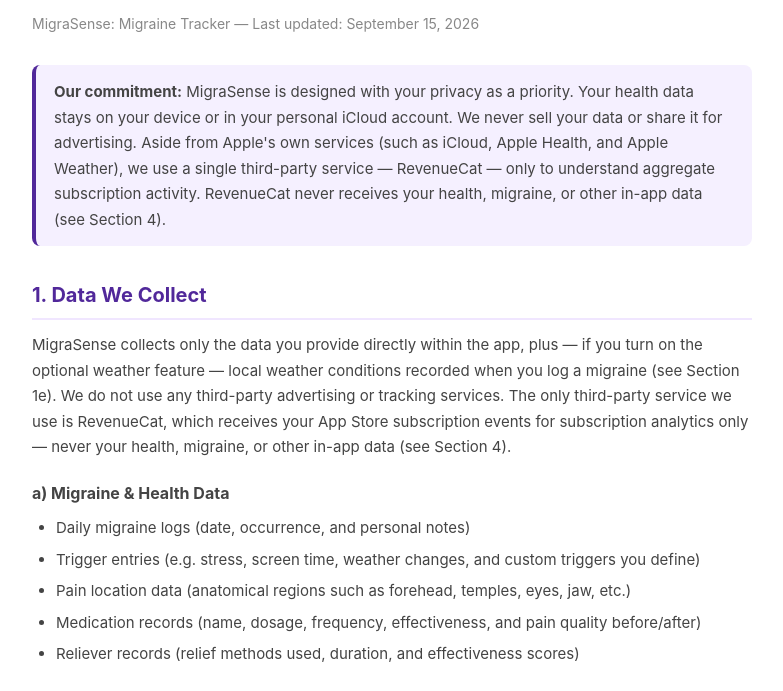
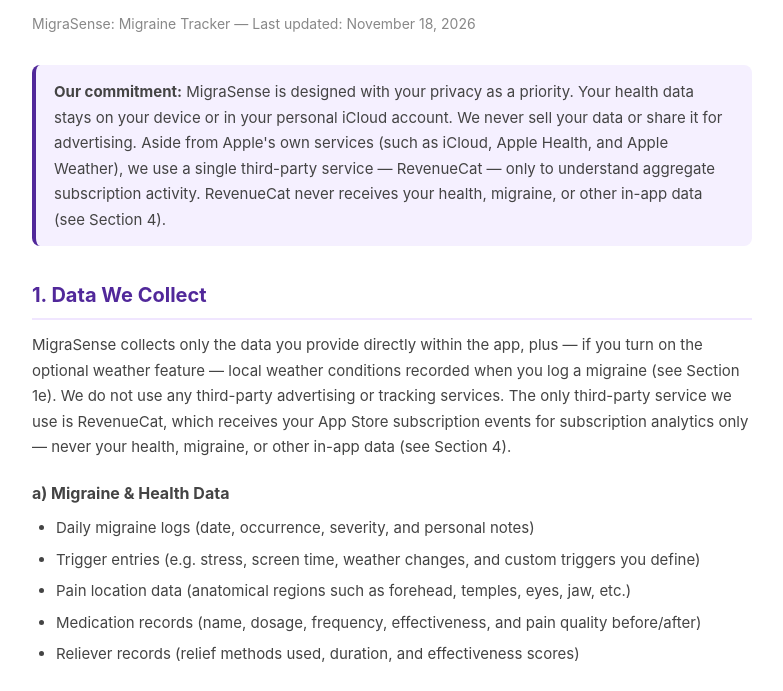
Before and after one commit to Rakukoli1/migrasense-privacy-policy, a plain HTML site: page index.html in a window 1280 px wide. Shown: the part 102-793 px from the top of the page, without its empty margins (248-1031 px from the left). Drawn offline with Linux system fonts and the light colour scheme.

Commit message:
Add files via upload

```diff
--- a/index.html
+++ b/index.html
@@ -77,7 +77,7 @@
 <body>
     <div class="container">
         <h1>Privacy Policy</h1>
-        <p class="subtitle">MigraSense: Migraine Tracker &mdash; Last updated: September 15, 2026</p>
+        <p class="subtitle">MigraSense: Migraine Tracker &mdash; Last updated: November 18, 2026</p>
 
         <div class="highlight">
             <p><strong>Our commitment:</strong> MigraSense is designed with your privacy as a priority. Your health data stays on your device or in your personal iCloud account. We never sell your data or share it for advertising. Aside from Apple's own services (such as iCloud, Apple Health, and Apple Weather), we use a single third-party service &mdash; RevenueCat &mdash; only to understand aggregate subscription activity. RevenueCat never receives your health, migraine, or other in-app data (see Section 4).</p>
@@ -88,7 +88,7 @@
 
         <h3>a) Migraine &amp; Health Data</h3>
         <ul>
-            <li>Daily migraine logs (date, occurrence, and personal notes)</li>
+            <li>Daily migraine logs (date, occurrence, severity, and personal notes)</li>
             <li>Trigger entries (e.g. stress, screen time, weather changes, and custom triggers you define)</li>
             <li>Pain location data (anatomical regions such as forehead, temples, eyes, jaw, etc.)</li>
             <li>Medication records (name, dosage, frequency, effectiveness, and pain quality before/after)</li>
```
